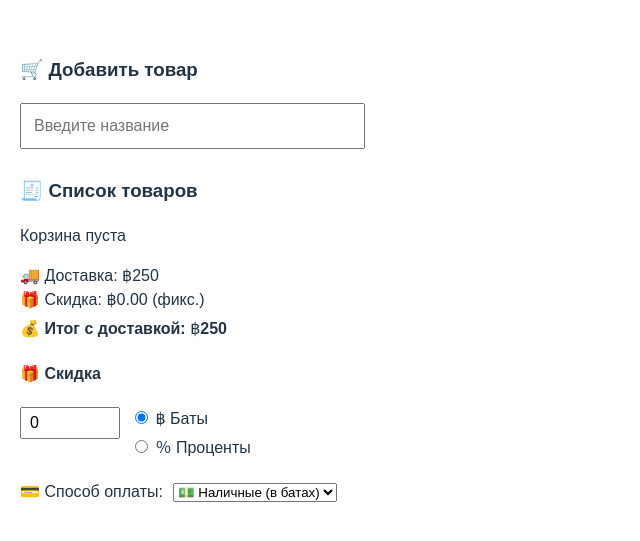
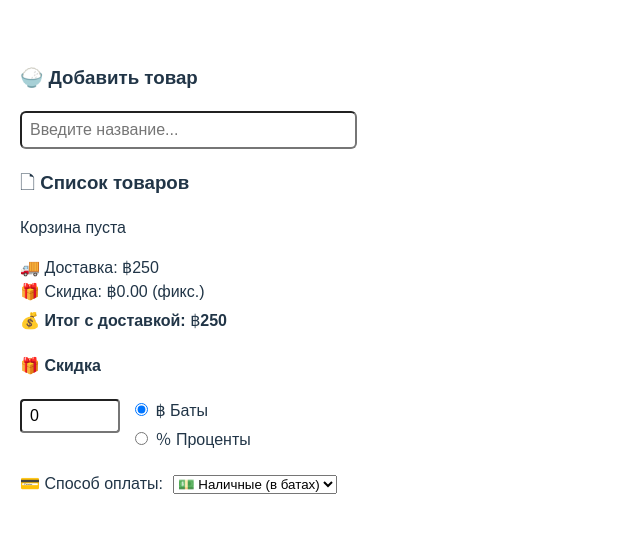
Before and after one commit to Vladocic/telegram-alc-webapp, a React (Vite) app: page / in a window 1280 px wide. Shown: the part 129-670 px from the top of the page, without its empty margins (0-640 px from the left). Built offline with nearby package versions, Linux system fonts and the light colour scheme.

Commit message:
feat: обновлён интерфейс — поиск товара, улучшена скидка, адаптация под мобильные

```diff
--- a/src/App.jsx
+++ b/src/App.jsx
@@ -3,9 +3,8 @@ import { useEffect, useState } from "react";
 import DiscountInput from "./components/DiscountInput";
 import OrderList from "./components/OrderList";
 import ProductSelector from "./components/ProductSelector";
+import PaymentMethodSelect from "./components/PaymentMethodSelect";
 import { calculateDelivery } from "./utils/delivery";
-import PaymentMethodSelect from "./components/PaymentMethodSelect";
-
 
 function App() {
   const tg = window.Telegram?.WebApp;
@@ -21,15 +20,13 @@ function App() {
   const [rawTotal, setRawTotal] = useState(0);
   const [discount, setDiscount] = useState(0);
   const [total, setTotal] = useState(0);
+  const [paymentMethod, setPaymentMethod] = useState("cash");
+
   const delivery = calculateDelivery(rawTotal);
-
-  const [paymentMethod, setPaymentMethod] = useState("cash");
-  const exchangeRate = 33; // фикс. курс для USD
+  const exchangeRate = 33;
   const convertedTotal = paymentMethod === "usd"
     ? ((total + delivery) / exchangeRate).toFixed(2)
     : null;
-
-
 
   useEffect(() => {
     const sum = products.reduce((acc, item) => acc + item.price * item.qty, 0);
@@ -57,12 +54,13 @@ function App() {
           discount,
           delivery,
           total: total + delivery,
+          paymentMethod,
         })
       );
     });
 
     return () => tg.MainButton.offClick();
-  }, [products, discount, total]);
+  }, [products, discount, total, delivery, paymentMethod]);
 
   const handleAddProduct = (product) => {
     setProducts((prev) => {
@@ -75,11 +73,11 @@ function App() {
       if (existing) {
         return prev.map((p) =>
           p === existing
-            ? { ...p, qty: p.qty + product.qty, fromStock: p.fromStock ?? false }
+            ? { ...p, qty: p.qty + 1, fromStock: p.fromStock ?? false }
             : p
         );
       } else {
-        return [...prev, { ...product, fromStock: false }];
+        return [...prev, { ...product, qty: 1, fromStock: false }];
       }
     });
   };
@@ -109,7 +107,6 @@ function App() {
   };
 
   const toggleStockSource = (index) => {
-    console.log("Чекбокс нажали для позиции:", index);
     setProducts((prev) =>
       prev.map((p, i) =>
         i === index ? { ...p, fromStock: !p.fromStock } : p
@@ -134,8 +131,6 @@ function App() {
         onToggleStock={toggleStockSource}
         paymentMethod={paymentMethod}
         convertedTotal={convertedTotal}
-
-
       />
 
       <DiscountInput
@@ -150,7 +145,6 @@ function App() {
         setPaymentMethod={setPaymentMethod}
       />
     </div>
-
   );
 }
 
--- a/src/components/DiscountInput.jsx
+++ b/src/components/DiscountInput.jsx
@@ -30,14 +30,16 @@ export default function DiscountInput({
 
       <div style={{ display: "flex", alignItems: "flex-start", gap: 10 }}>
         <input
-          type="text"
+          type="number"
+          inputMode="numeric"
           value={discountValue}
           onChange={handleChange}
           placeholder="0"
           style={{
             width: "80px",
             fontSize: "16px",
-            padding: "5px 8px"
+            padding: "6px 8px",
+            borderRadius: "4px",
           }}
         />
 
--- a/src/components/OrderList.jsx
+++ b/src/components/OrderList.jsx
@@ -11,13 +11,12 @@ export default function OrderList({
     onToggleStock,
     paymentMethod,
     convertedTotal
-
 }) {
     const fullTotal = total + delivery;
 
     return (
         <div>
-            <h3>🧾 Список товаров</h3>
+            <h3>🗋️ Список товаров</h3>
 
             {products.length === 0 && <p>Корзина пуста</p>}
 
@@ -36,7 +35,7 @@ export default function OrderList({
                         <label style={{ display: 'flex', alignItems: 'center', gap: 5 }}>
                             <input
                                 type="checkbox"
-                                checked={Boolean(p.fromStock)}  // гарантирует true/false
+                                checked={Boolean(p.fromStock)}
                                 onChange={() => onToggleStock(index)}
                             />
                             Со склада
--- a/src/components/ProductSelector.jsx
+++ b/src/components/ProductSelector.jsx
@@ -1,66 +1,50 @@
 import { useState } from "react";
 
 export default function ProductSelector({ catalog, onAdd }) {
-  const [searchTerm, setSearchTerm] = useState("");
-  const [selectedProduct, setSelectedProduct] = useState(null);
-  const [qty, setQty] = useState(1);
+  const [search, setSearch] = useState("");
 
-  const filtered = catalog.filter((p) =>
-    p.name.toLowerCase().includes(searchTerm.toLowerCase())
+  const filtered = catalog.filter((item) =>
+    item.name.toLowerCase().includes(search.toLowerCase())
   );
 
   const handleSelect = (product) => {
-    setSelectedProduct(product);
-    setSearchTerm(product.name);
-  };
-
-  const handleAdd = () => {
-    if (!selectedProduct) return;
-
     onAdd({
-      name: selectedProduct.name,
-      volume: selectedProduct.volume,
-      price: selectedProduct.price,
-      qty,
+      name: product.name,
+      volume: product.volume,
+      price: product.price,
+      qty: 1,
     });
-
-    // Сброс
-    setSearchTerm("");
-    setSelectedProduct(null);
-    setQty(1);
+    setSearch("");
   };
 
   return (
     <div style={{ marginBottom: 20 }}>
-      <h3>🛒 Добавить товар</h3>
+      <h3>🍚 Добавить товар</h3>
 
       <input
         type="text"
-        value={searchTerm}
-        onChange={(e) => {
-          setSearchTerm(e.target.value);
-          setSelectedProduct(null);
-        }}
-        placeholder="Введите название"
+        value={search}
+        onChange={(e) => setSearch(e.target.value)}
+        placeholder="Введите название..."
         style={{
           width: "100%",
-          padding: "12px",
+          padding: "8px",
           fontSize: "16px",
-          marginBottom: "8px",
+          borderRadius: "6px",
         }}
+        autoComplete="off"
+        inputMode="text"
       />
 
-      {/* Подсказки */}
-      {!selectedProduct && searchTerm && filtered.length > 0 && (
+      {search && filtered.length > 0 && (
         <div
           style={{
+            marginTop: 8,
             border: "1px solid #ccc",
-            borderRadius: 4,
-            maxHeight: 200,
+            borderRadius: "6px",
+            backgroundColor: "#222",
+            maxHeight: 150,
             overflowY: "auto",
-            background: "#fff",
-            zIndex: 999,
-            position: "relative",
           }}
         >
           {filtered.map((item) => (
@@ -68,9 +52,9 @@ export default function ProductSelector({ catalog, onAdd }) {
               key={item.id}
               onClick={() => handleSelect(item)}
               style={{
-                padding: "8px 10px",
-                borderBottom: "1px solid #eee",
+                padding: "8px",
                 cursor: "pointer",
+                borderBottom: "1px solid #333",
               }}
             >
               {item.name} — ฿{item.price} ({item.stock} в наличии)
@@ -78,35 +62,6 @@ export default function ProductSelector({ catalog, onAdd }) {
           ))}
         </div>
       )}
-
-      {selectedProduct && (
-        <>
-          <div
-            style={{
-              marginTop: 10,
-              display: "flex",
-              alignItems: "center",
-              gap: 10,
-              flexWrap: "wrap",
-            }}
-          >
-            <button onClick={() => setQty(Math.max(1, qty - 1))}>−</button>
-            <span>{qty}</span>
-            <button onClick={() => setQty(qty + 1)}>+</button>
-
-            <span style={{ fontSize: "14px", color: "#888" }}>
-              На складе: {selectedProduct.stock}
-            </span>
-          </div>
-
-          <button
-            onClick={handleAdd}
-            style={{ marginTop: 10, padding: "8px 12px", fontSize: 16 }}
-          >
-            + Добавить продукт
-          </button>
-        </>
-      )}
     </div>
   );
 }
```
